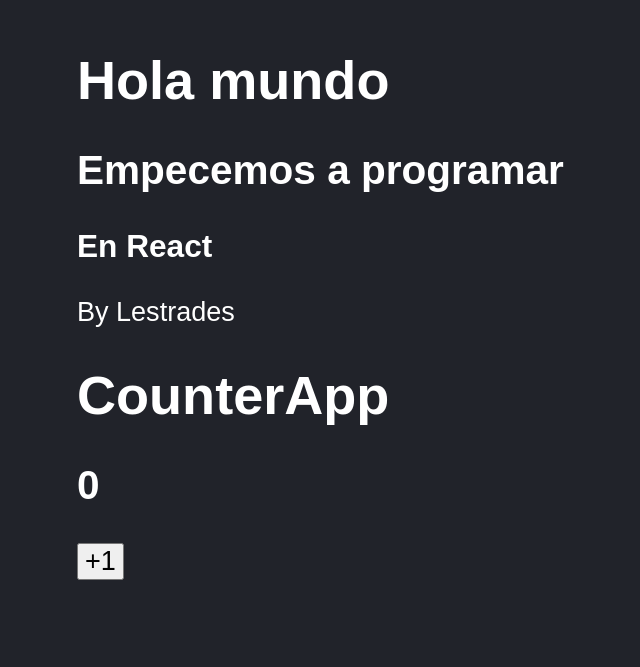
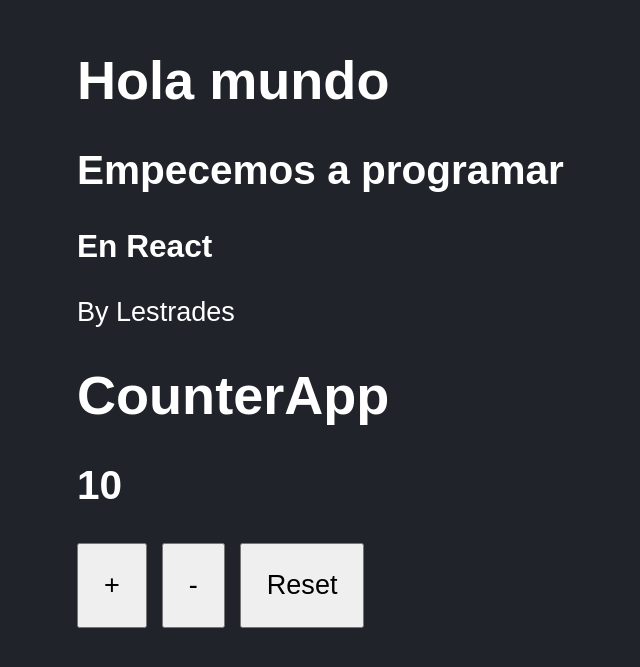
Before and after one commit to lestradess/03-counter-app-vite, a React (Vite) app: page / in a window 1280 px wide. Shown: the part 135-802 px from the top of the page, without its empty margins (71-711 px from the left). Built offline with nearby package versions, Linux system fonts and the light colour scheme.

Commit message:
HandleSubtract y handleReset

```diff
--- a/src/CounterApp.jsx
+++ b/src/CounterApp.jsx
@@ -2,20 +2,22 @@ import { useState } from "react";
 import PropTypes from "prop-types";
 
 export const CounterApp = ({value}) => {
-    const [counter, setCounter] = useState(0);
+    const [counter, setCounter] = useState( value );
 
     const handleAdd = () => {
         //setCounter(counter + 1);
         setCounter( (c) => c + 1 )
     }
+    const handleSubstract = () => setCounter( (c) => c - 1)
+    const handleReset = () => setCounter( value )
     return (
         <>
             <h1>CounterApp</h1>
             <h2>{counter}</h2>
 
-            <button onClick={handleAdd}>
-                +1
-            </button>
+            <button onClick={handleAdd}> + </button>
+            <button onClick={handleSubstract}> - </button>
+            <button onClick={handleReset}> Reset </button>
         </>
 
     )
--- a/src/main.jsx
+++ b/src/main.jsx
@@ -12,6 +12,6 @@ ReactDOM.createRoot(document.getElementById("root")).render(
     <React.StrictMode>
         <HelloWordApp />
         <FirsApp title="Empecemos a programar" subtitle="En React" />
-        <CounterApp value={1234} />
+        <CounterApp value={10} />
     </React.StrictMode>
 )
--- a/src/styles.css
+++ b/src/styles.css
@@ -6,6 +6,7 @@ html, body{
     padding: 70px;
 }
 button{
-    padding: 15 px;
+    padding: 25px;
     font-size: 1.3rem;
+    margin-right: 15px;
 }
```
